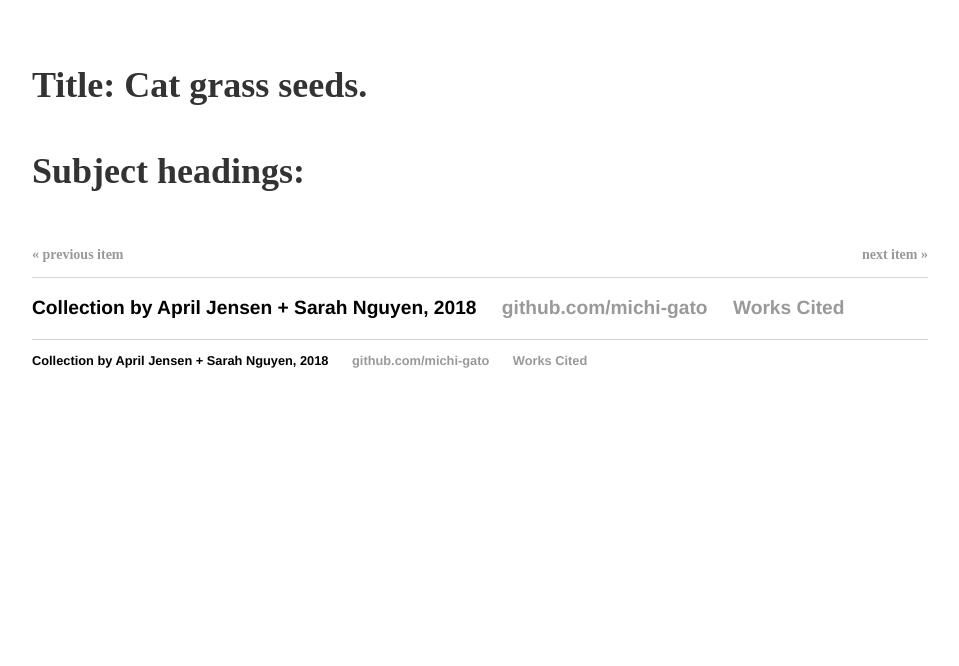
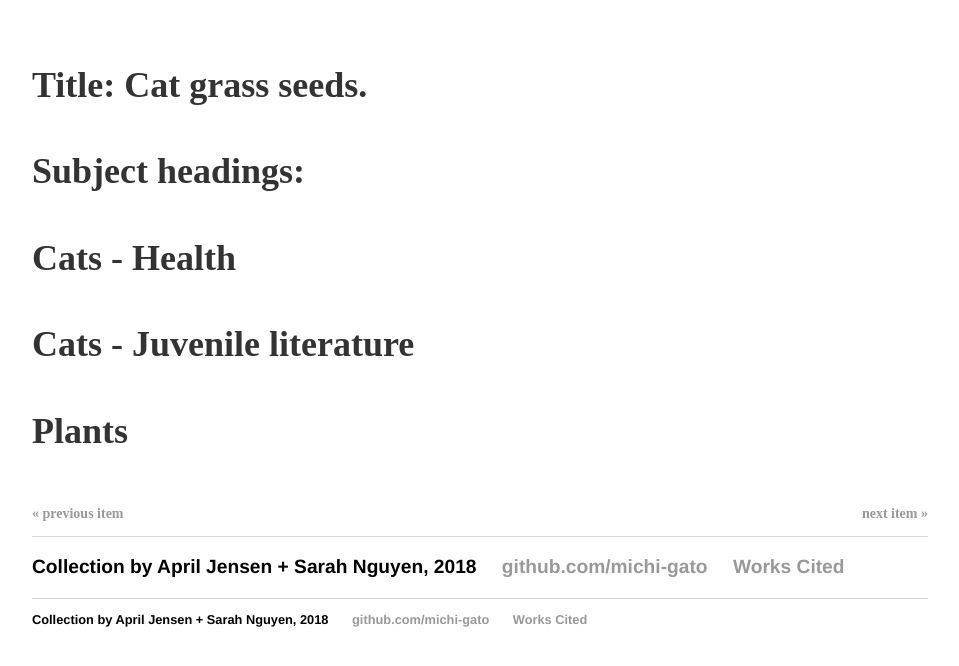
Before and after one commit to cat-alog/cat-alog.github.io, a Jekyll site: the page built from tags.html, in a window 1280 px wide and 900 px high, scrolled down 25937 px, cut to the strip 213-879 px from the top of the window. Shown: the whole strip, without its empty margins (160-1119 px from the left). Built offline with Jekyll 4.4.1, drawn with Linux system fonts in a browser that asks for light colours; before the commit the page ends 26578 px from its top, so only the background shows below that.

Commit message:
subj head

```diff
--- a/_posts/2017-06-01-seeds.md
+++ b/_posts/2017-06-01-seeds.md
@@ -8,3 +8,9 @@ tags: living
 **Title:** Cat grass seeds.
 
 **Subject headings:**
+
+Cats - Health
+
+Cats - Juvenile literature
+
+Plants
--- a/_posts/2017-07-01-fallboil.md
+++ b/_posts/2017-07-01-fallboil.md
@@ -7,3 +7,11 @@ date: 2017-07-01
 **Title:** Fall boil
 
 **Subject headings:**
+
+Aluminum foil craft
+
+Cats - Health
+
+Cats - Juvenile literature
+
+Pets - Juvenile literature
```
